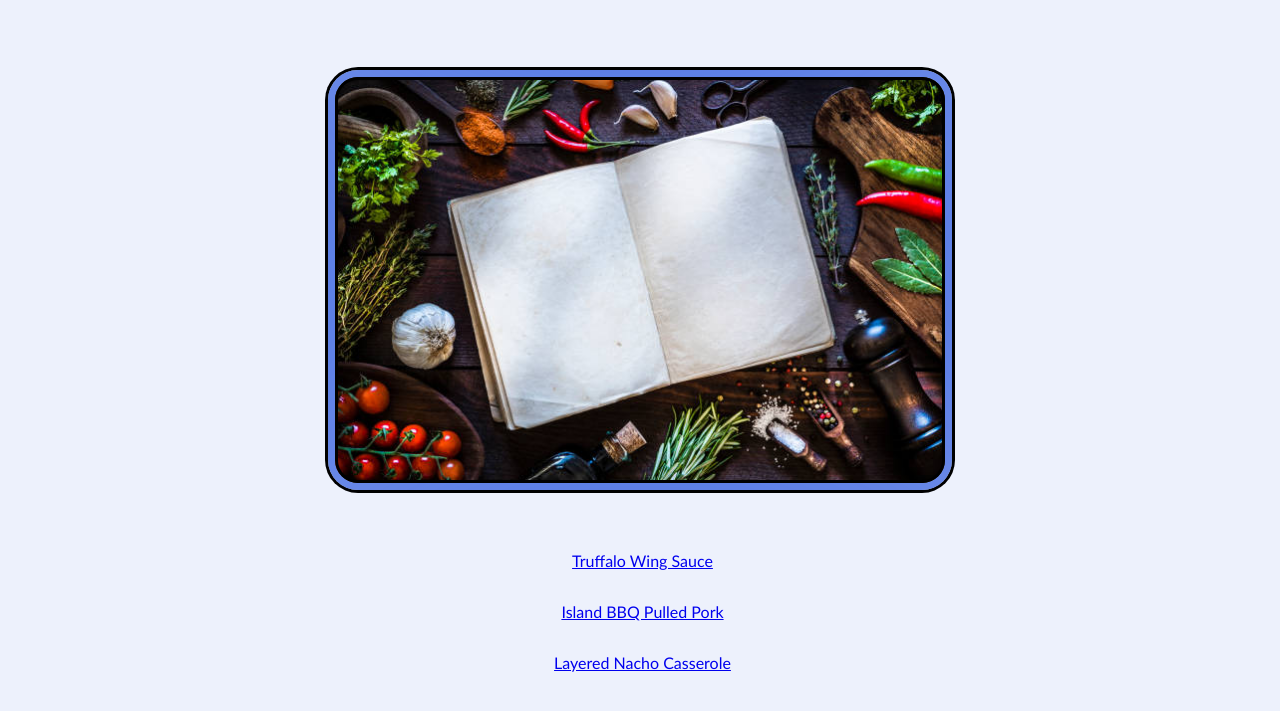
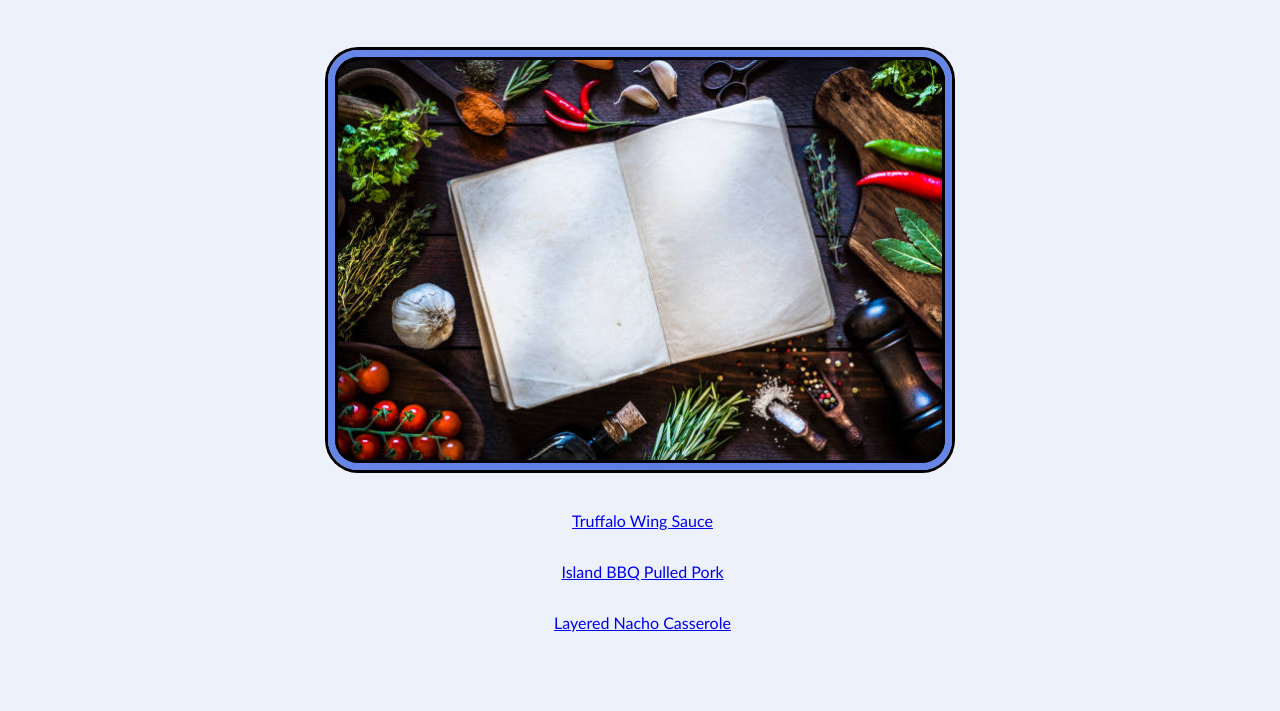
Before and after one commit to DylanAndHuff/dylan-cookbook, a plain HTML site: page index.html in a window 1280 px wide. Shown: the part 103-814 px from the top of the page. Drawn offline with Linux system fonts and the light colour scheme.

Commit message:
Adjust margin

```diff
--- a/stylemain.css
+++ b/stylemain.css
@@ -17,8 +17,8 @@ img {
     display: block;
     margin-left: auto;
     margin-right: auto;
-    margin-top: 20px;
-    margin-bottom: 20px;
+    margin-top: auto;
+    margin-bottom: auto;
     background-image: radial-gradient(rgba(65, 105, 225, 0.9),rgba(65, 105, 225, 0.09));
 }
 
```
